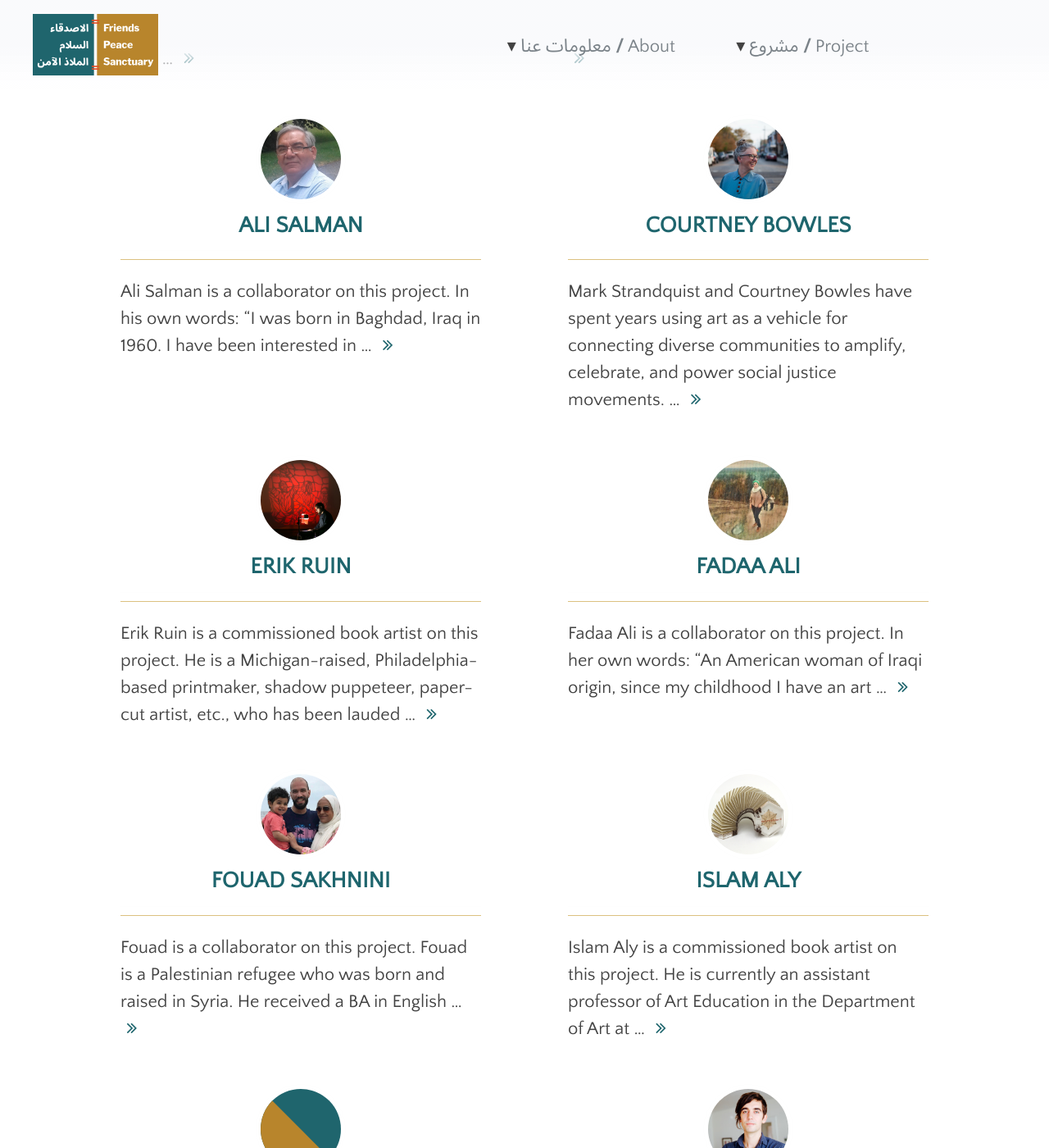
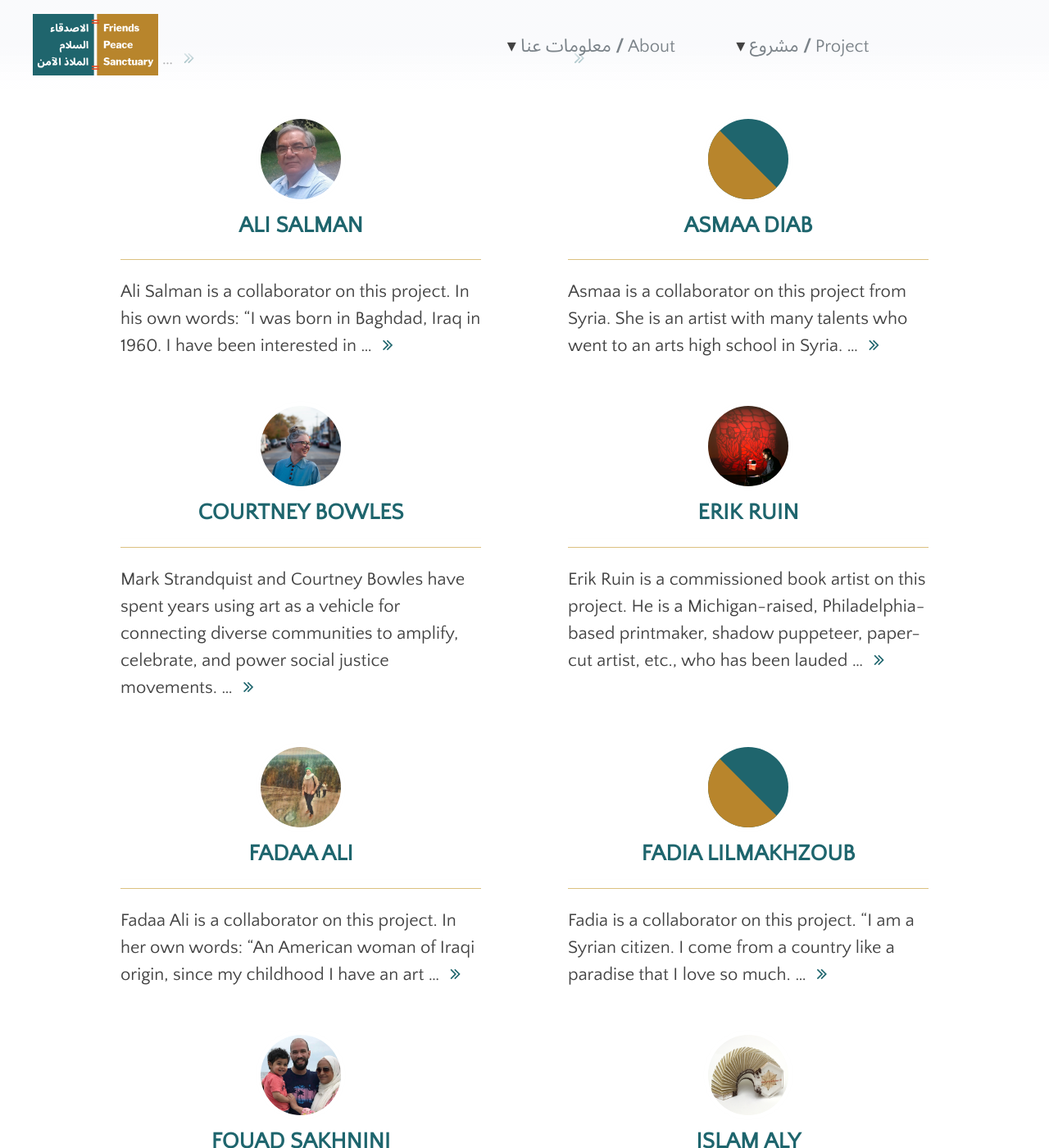
Before and after one commit to swat-ds/fps.swarthmore.edu, a Jekyll site: the page built from _pages/artists.md, in a window 1280 px wide and 1400 px high, scrolled down 547 px. Shown: the whole window at 82% size. Built offline with Jekyll 4.4.1, drawn with Linux system fonts in a browser that asks for light colours; part of the change alters nothing that is shown.

Commit message:
adds asmaa and fadia bios

```diff
--- a/_data/authors.yml
+++ b/_data/authors.yml
@@ -21,10 +21,10 @@ Ali Salman:
     Ali Salman is a collaborator on this project. In his own words: “I was born in Baghdad, Iraq in 1960. I have been interested in painting since I was in primary school. My skills in drawing has been improving especially in ornament and glass etching. I attended workshops and classes in that field. Also, I participated in different activities to show my work. I am still working on improving my skills.”
   avatar: ali-salman.jpeg
 
-# Asmaa:
-#   name: Asmaa
-#   bio:
-#   avatar:
+Asmaa Diab:
+  name: Asmaa Diab
+  bio: >
+    Asmaa is a collaborator on this project from Syria. She is an artist with many talents who went to an arts high school in Syria. When she got married to her husband in Syria, they bought a home right in front of her family's house. They share fond memories of the sounds of their canaries that filled their home as they watered the many plants and living surrounded by friends and family. Their home was destroyed and looted and they were forced to move around Syria many times. Asmaa, her husband, and their three sons were able to go to Egypt with nothing but the clothes they were wearing. She hasn’t seen her home since. Before receiving refugee status to come to the US, she waited in Egypt for 3 years. She was happy to at least be living near her sister’s family and also was able to work from home using her sewing skills. Now she has been in the US for almost 3 years. Her sister’s family is still waiting in Egypt to hear about where they may be resettled and the rest of her family is still in Syria. The transition in the US has not been easy. Asmaa misses her family and her home deeply, while working everyday to rebuild her life in the US. She uses her creativity to make tapestries and accessorizes textiles for dresses, pillows, and more. Asmaa loves to share her culture through the food she cooks. She is phenomenal cook who offers catering for events.
 
 Courtney Bowles:
   name: Courtney Bowles
@@ -45,6 +45,11 @@ Fadaa Ali:
   bio: >
     Fadaa Ali is a collaborator on this project. In her own words: "An American woman of Iraqi origin, since my childhood I have an art talent, but I haven’t had a chance to develop it. My studies were far from art, where I studied to be a pharmacy technician when I came to America. Luckily I had the opportunity to work in art in Philadelphia with Penn Museum and Radio Silence with Mural Arts Project. I have the talents to work with antiques and integrate colors to give a different scenery."
   avatar: fadaa-ali-bio.jpeg
+
+Fadia Lilmakhzoub:
+  name: Fadia Lilmakhzoub
+  bio: >
+    Fadia is a collaborator on this project. “I am a Syrian citizen. I come from a country like a paradise that I love so much. I grew up and spent the most beautiful years there. Suddenly, without notice and in the darkness of night, the war started to knock on my country’s doors. These were difficult and nerve-wrecking days that we went through. After that I had no choice but to flee from Syria to our neighboring country, Jordan, to try to seek sanctuary for my family and I. It was a difficult journey and felt like the worst days, especially when my husband died, but I believe that is what Allah wants. I came to the USA with some of my kids, but a part of my heart is still there… Too far from me… My oldest son is still in Jordan with his kids. They were approved to come to the US right after we did, but they stopped letting Syrians come, so they are waiting. I hope one day I can see them. I feel homesick. I also feel like an outsider, but there are many nice people I have met who have helped me not feel like an outsider. I continue to do my hobbies - crochet, knitting, and making other handcrafted clothes and accessories.”
 
 Fouad Sakhnini:
   name: Fouad Sakhnini
```
